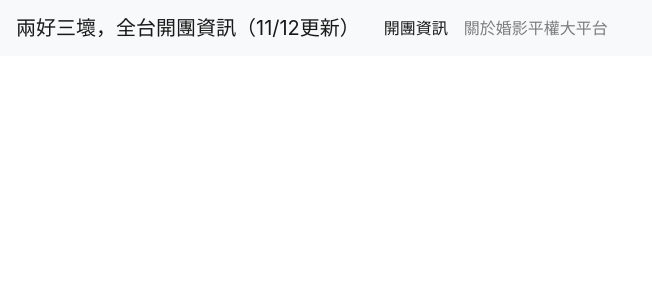
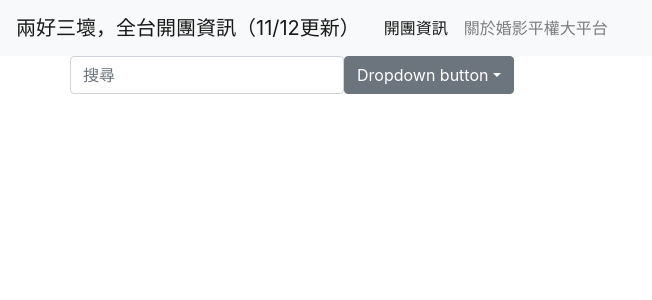
Before and after one commit to g0v/for-marriage-equality, a React app: page / in a window 1280 px wide. Shown: the top 300 px of the page, without its empty margins (0-652 px from the left). Built offline with nearby package versions, Linux system fonts and the light colour scheme.

Commit message:
Split navbar to own component and add search.

```diff
--- a/src/App.tsx
+++ b/src/App.tsx
@@ -1,38 +1,52 @@
 import React, { Component } from 'react';
 import './App.css';
 import Gallery from './components/Gallery';
-import Canvass from './canvass';
+import Canvass, { Area } from './canvass';
+import Navbar from './components/Navbar';
 
 export interface Props {
   shifts: Array<Canvass>;
 }
 
-class App extends Component<Props> {
+export interface State {
+  area: Area;
+}
+
+function isInArea(a: Canvass): boolean {
+  return true;
+}
+
+class App extends Component<Props, State> {
+  handleAreaChange(newArea: Area): void {
+    this.setState({ area: newArea });
+  }
   render() {
     const { shifts } = this.props;
 
     return (
       <div className="App">
-        <nav className="navbar navbar-expand-lg navbar-light bg-light">
-          <a className="navbar-brand" href="#">兩好三壞，全台開團資訊（11/12更新）</a>
-          <button className="navbar-toggler" type="button" data-toggle="collapse" data-target="#navbarSupportedContent" aria-controls="navbarSupportedContent" aria-expanded="false" aria-label="Toggle navigation">
-            <span className="navbar-toggler-icon"></span>
-          </button>
-          <div className="collapse navbar-collapse" id="navbarSupportedContent">
-            <ul className="navbar-nav mr-auto">
-              <li className="nav-item active">
-                <a className="nav-link" href="#">開團資訊 <span className="sr-only">(current)</span></a>
-              </li>
-              <li className="nav-item">
-                <a className="nav-link" href="http://equallove.tw">關於婚影平權大平台</a>
-              </li>
-            </ul>
+        <Navbar />
+        <div className="container">
+          <div className="row">
+            <div className="search">
+              <input type="search" className="form-control" id="exampleInputEmail1" aria-describedby="emailHelp" placeholder="搜尋"></input>
+            </div>
+            <div className="dropdown">
+              <button className="btn btn-secondary dropdown-toggle" type="button" id="dropdownMenuButton" data-toggle="dropdown" aria-haspopup="true" aria-expanded="false">
+                Dropdown button
+  </button>
+              <div className="dropdown-menu" aria-labelledby="dropdownMenuButton">
+                <a className="dropdown-item" href="#">Action</a>
+                <a className="dropdown-item" href="#">Another action</a>
+                <a className="dropdown-item" href="#">Something else here</a>
+              </div>
+            </div>
           </div>
-        </nav>
+        </div>
         <Gallery shifts={shifts} />
-      </div>
-      );
-    }
+      </div >
+    );
   }
+}
 
-  export default App;
+export default App;
--- a/src/canvass.ts
+++ b/src/canvass.ts
@@ -28,7 +28,7 @@ export enum Area {
     none
 }
 
-function findArea(raw: string): Area {
+export function findArea(raw: string): Area {
     if(raw===null) return Area.none;
     switch(raw) {
         case "北北基": return Area.taipeiKeelung;
--- a/src/components/Gallery.tsx
+++ b/src/components/Gallery.tsx
@@ -11,7 +11,7 @@ class Gallery extends Component<Props> {
         const { shifts } = this.props
 
         return (
-            <div className="gallery">
+            <div className="gallery container">
                 {shifts.map((shift, index) =>
                     {return <GalleryItem key={index} shift={shift}/>})}
             </div>
--- /dev/null
+++ b/src/components/Navbar.tsx
@@ -0,0 +1,22 @@
+import React, { Component } from 'react';
+
+export default function Navbar(props: any) {
+    return (
+        <nav className="navbar navbar-expand-lg navbar-light bg-light">
+            <a className="navbar-brand" href="#">兩好三壞，全台開團資訊（11/12更新）</a>
+            <button className="navbar-toggler" type="button" data-toggle="collapse" data-target="#navbarSupportedContent" aria-controls="navbarSupportedContent" aria-expanded="false" aria-label="Toggle navigation">
+                <span className="navbar-toggler-icon"></span>
+            </button>
+            <div className="collapse navbar-collapse" id="navbarSupportedContent">
+                <ul className="navbar-nav mr-auto">
+                    <li className="nav-item active">
+                        <a className="nav-link" href="#">開團資訊 <span className="sr-only">(current)</span></a>
+                    </li>
+                    <li className="nav-item">
+                        <a className="nav-link" href="http://equallove.tw">關於婚影平權大平台</a>
+                    </li>
+                </ul>
+            </div>
+        </nav>
+    );
+}
```
